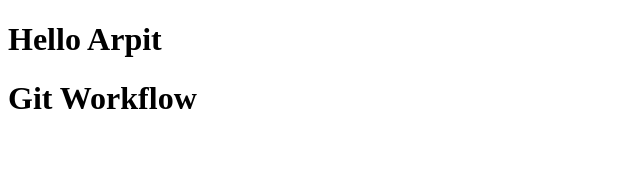
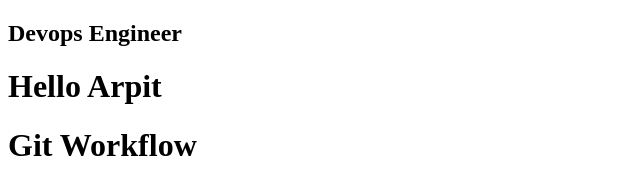
Before and after one commit to dixitarpit/Git-Workflow, a plain HTML site: page index.html in a window 1280 px wide. Shown: the whole page, without its empty margins (0-640 px from the left). Drawn offline with Linux system fonts and the light colour scheme.

```diff
--- a/index.html
+++ b/index.html
@@ -6,6 +6,7 @@
     <title>Document</title>
 </head>
 <body>
+    <h2>Devops Engineer</h2>
     <h1>Hello Arpit</h1>
     <h1>Git Workflow</h1>
 </body>
--- /dev/null
+++ b/password/app1.js
@@ -0,0 +1 @@
+console.log("hello")
```
Also changed, not shown: style.css (added), 1 other file.
